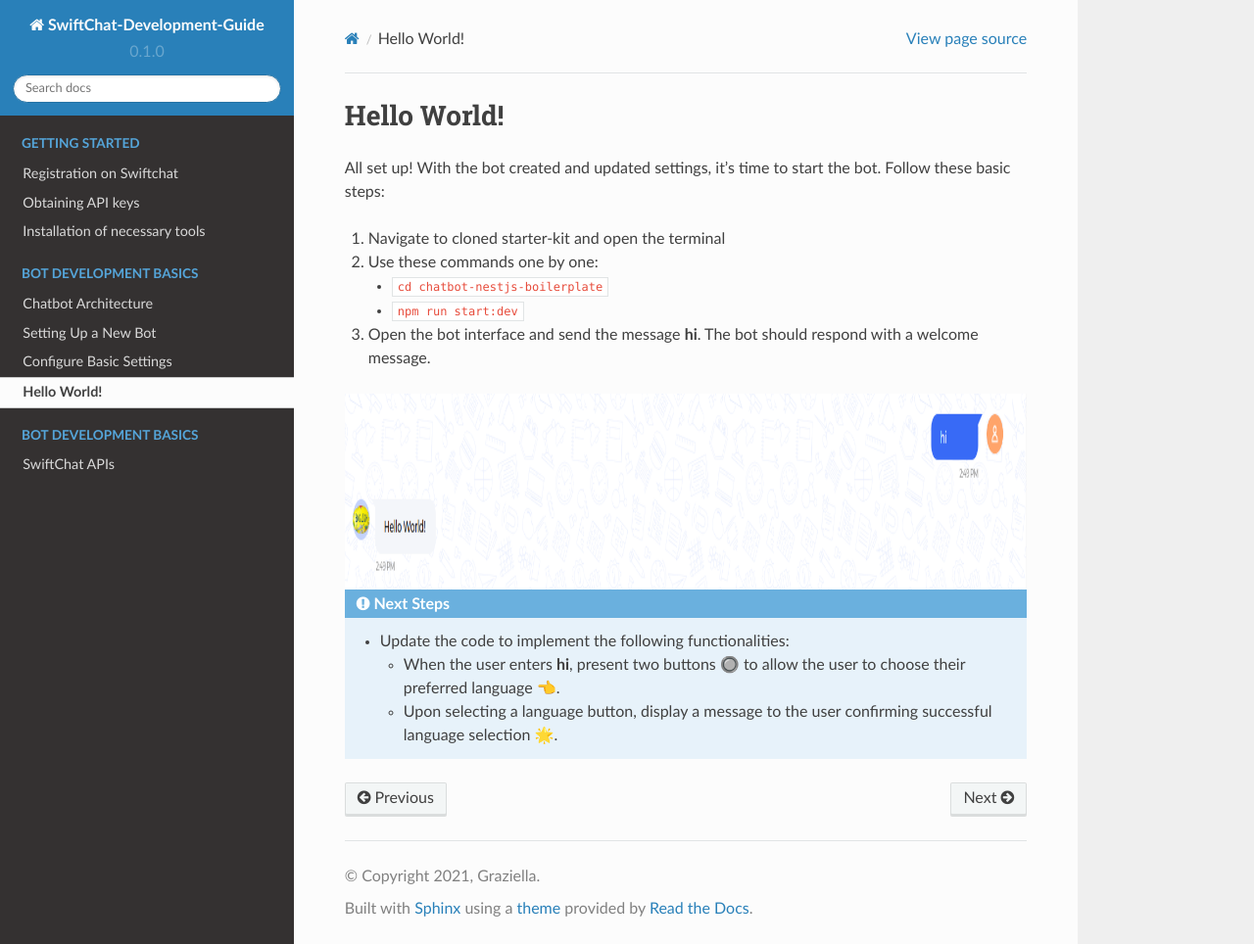
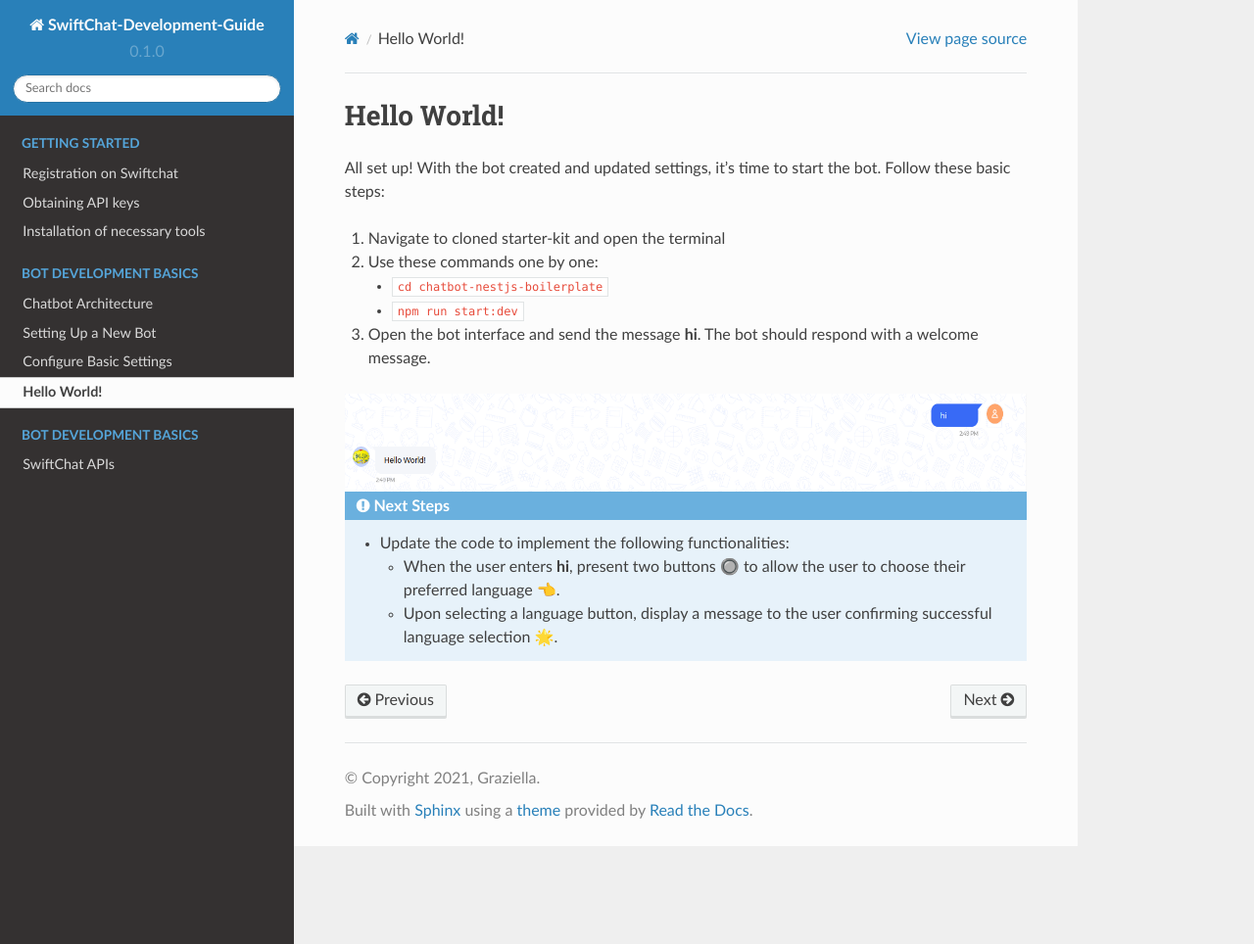
Before and after one commit to Priyanka-sharma181/Chatbot-Development-Guide, a Sphinx documentation site: the page built from docs/source/start.rst, in a window 1280 px wide and 964 px high. Shown: the whole window at 98% size. Built offline with Sphinx 7.4.7 and the Read the Docs theme 2.0.0, drawn with Linux system fonts in a browser that asks for light colours.

Commit message:
updating basic config

```diff
--- a/docs/source/config_settings.rst
+++ b/docs/source/config_settings.rst
@@ -42,7 +42,7 @@
         :align: left
 
 3. Open the Postman or any other API platform
-4. Create a new PUT request and add this API ``https://v1-api.swiftchat.ai/api/bots/<bot-id>/webhook-url``in the url placeholder. Don't forget to add your bot-id.
+4. Create a new PUT request and add this API ``https://v1-api.swiftchat.ai/api/bots/<bot-id>/webhook-url`` in the url placeholder. Don't forget to add your bot-id.
 5. Add the Bearer API-Key in the authorization tab
 6. Add this in the body
 
--- a/docs/source/start.rst
+++ b/docs/source/start.rst
@@ -14,7 +14,7 @@
 .. image:: ../images/other_images/first_msg.png
     :alt: Deployment Structure
     :width: 2000
-    :height: 200
+    :height: 100
     :align: center
 
 
```
